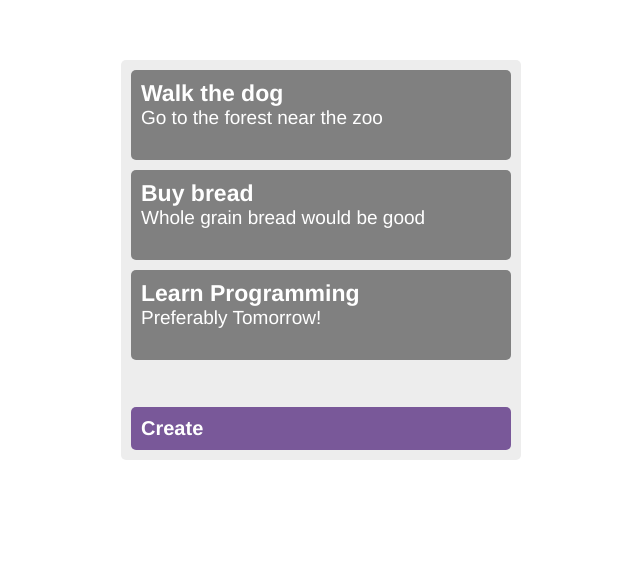
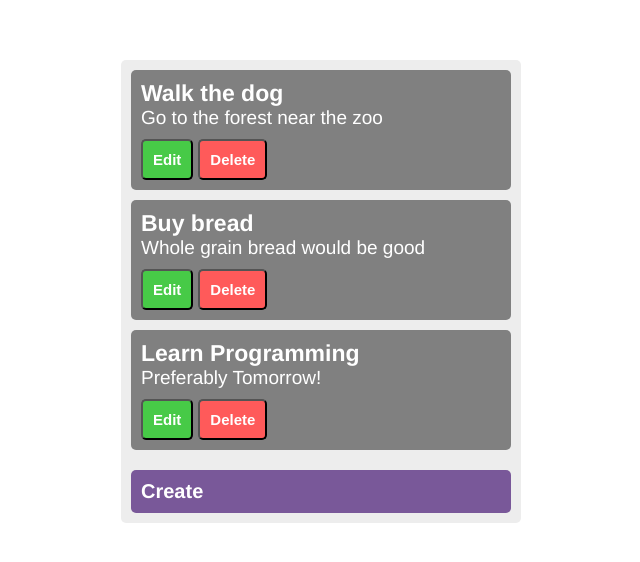
Before and after one commit to John-Lane-2019/vue_course, a Vue app: page / in a window 1280 px wide. Shown: the top 562 px of the page, without its empty margins (319-959 px from the left). Built offline with nearby package versions, Linux system fonts and the light colour scheme.

Commit message:
Lesson 47 create Edit and Delete buttons.

```diff
--- a/src/App.vue
+++ b/src/App.vue
@@ -91,6 +91,12 @@
 .is-primary {
   background: green !important;
 }
+.is-warning {
+  background-color: #47ca47;
+}
+.is-danger {
+  background-color: #ff5a5a;
+}
 .app-button:hover {
   cursor: pointer;
 }
--- a/src/components/TodoItem.vue
+++ b/src/components/TodoItem.vue
@@ -8,6 +8,12 @@
                 {{description}}
             </div>
     </div>
+    <button
+      @click="editTodo"
+      class="app-button is-warning">Edit</button>
+    <button
+      @click="deleteTodo"
+      class="app-button is-danger">Delete</button>
   </div>
 </template>
 <script>
@@ -22,9 +28,23 @@
             required: true
         }
     },
+    methods: {
+      deleteTodo(){
+        alert('Deleting todo.')
+      },
+      editTodo() {
+        alert('Editingg todo.')
+      }
+    }
 }
 </script>
 <style scoped>
+.app-button {
+  font-size: 15px;
+}
+.app-button.is-warning {
+  margin-right: 5px;
+}
 .todo-item {
   background-color: gray;
   min-height: 70px;
@@ -35,8 +55,12 @@
   font-size: 23px;
 
 }
+.todo-item-content{
+  margin-bottom: 10px;
+}
 .todo-item-content-title {
   font-weight: bold;
+
 }
 .todo-item-content-description {
   font-size: 19px;
```
